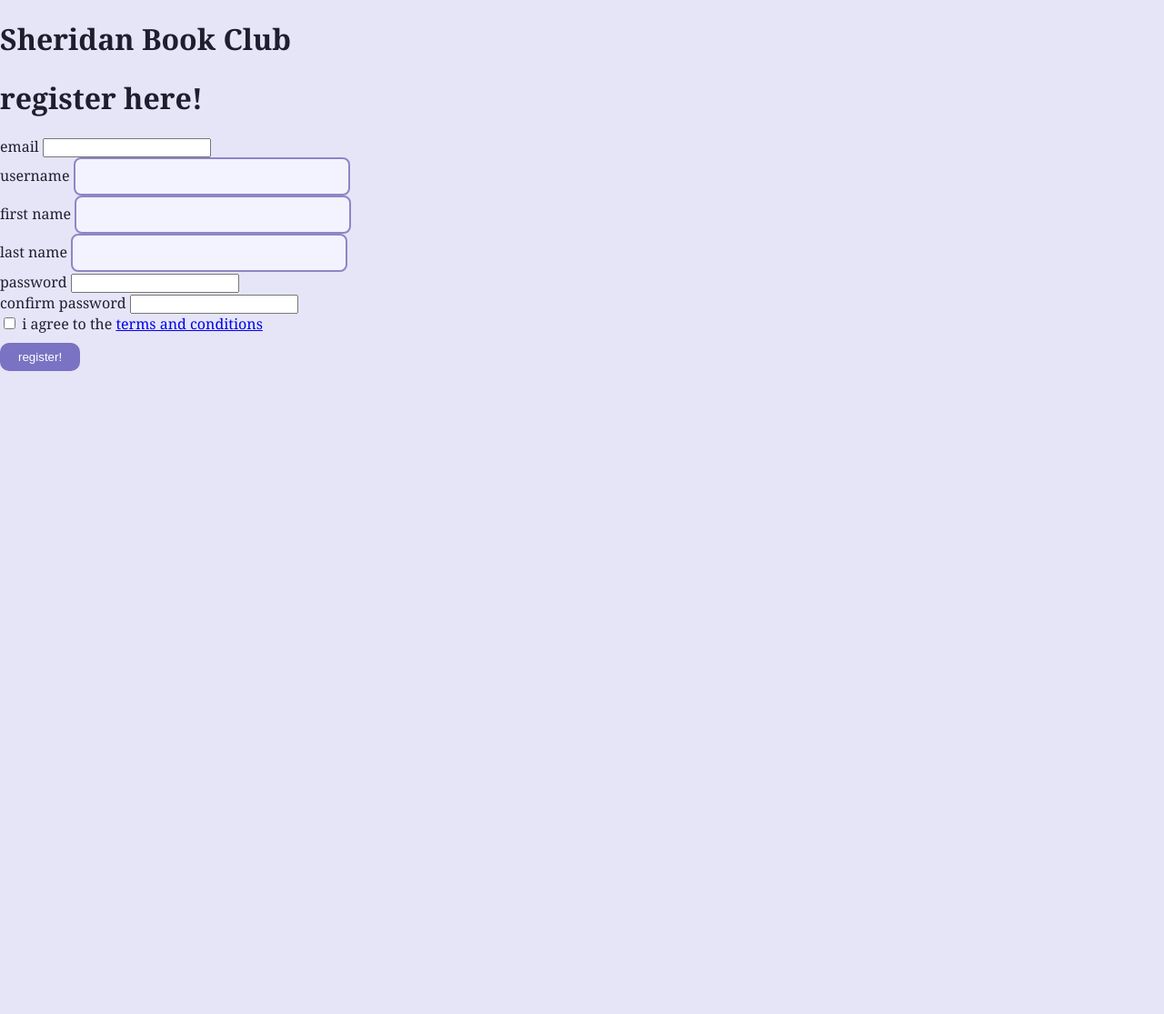
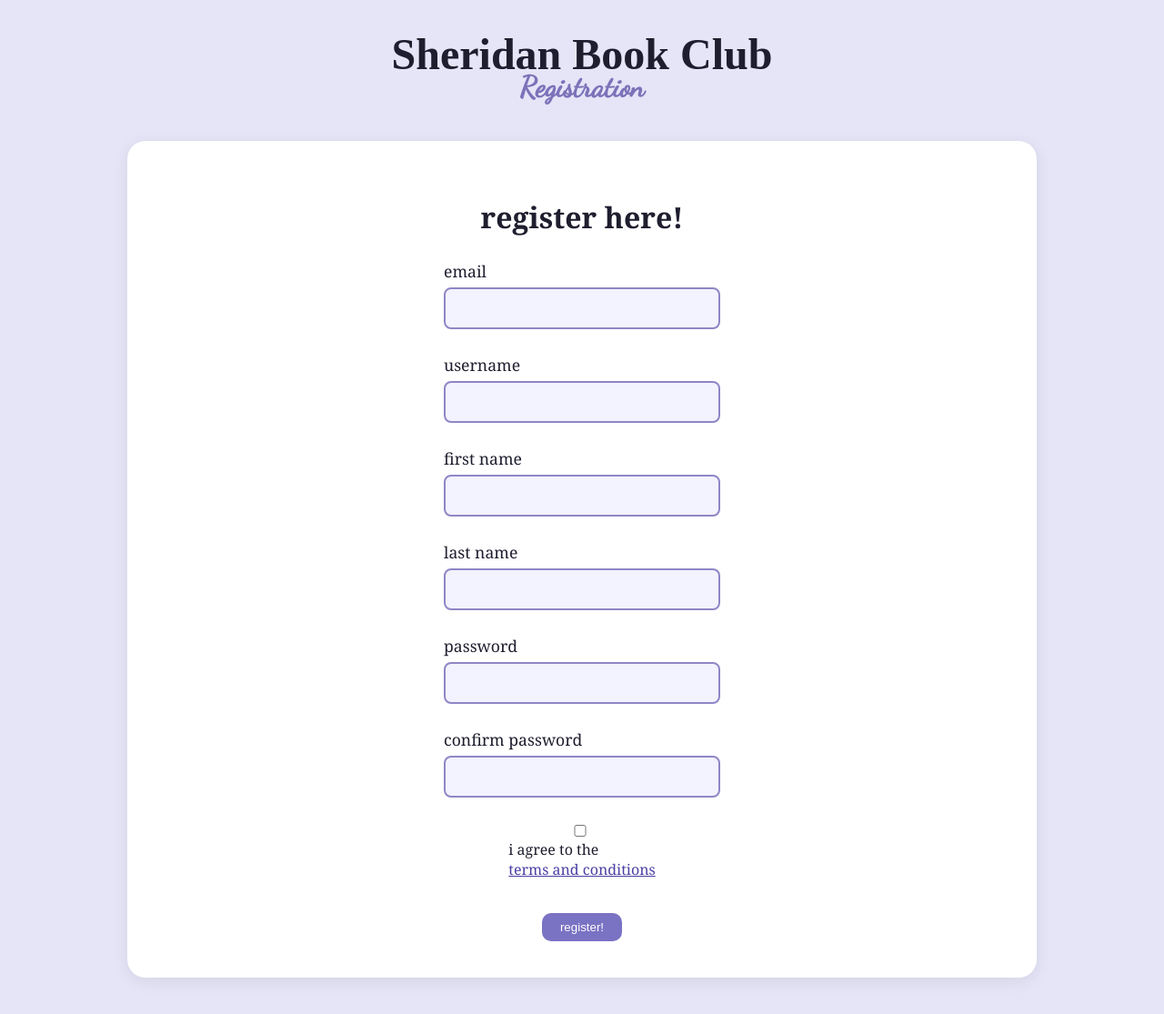
Before and after one commit to alrightjas/Sheridan-Book-Club, a PHP site: page /registration.html in a window 1280 px wide. Shown: the whole page at 91% size. Before the commit the page ends 408 px from the top, so only its background shows below. Run offline with PHP 8.4, Linux system fonts and the light colour scheme.

Commit message:
Final Draft + SQL File

```diff
--- a/login.php
+++ b/login.php
@@ -38,8 +38,10 @@ if($_SERVER["REQUEST_METHOD"] == "POST") {
     <script src="loginscript.js" defer></script>
 </head>
 <body>
+
+    <main>
+    <div class= "content-wrapper">
     <h1>Login Here!</h1>
-    <main>
     <form id="form" action="login.php" method="post">
 
         <div class="form-control">
@@ -60,6 +62,7 @@ if($_SERVER["REQUEST_METHOD"] == "POST") {
         <input type="submit" value="Login">
      </form>
         <script src="login-validation.js"></script>
+</div>
 </main>
 </body>
 </html>
--- a/registration.html
+++ b/registration.html
@@ -6,12 +6,16 @@
     <title>register!&#x2728;</title>
     <link rel="stylesheet" href="stylesheet.css">
     <script src="registrationscript.js" defer></script>
+    <link href="https://fonts.googleapis.com/css2?family=Dancing+Script&display=swap" rel="stylesheet">
 </head>
 
 <body>
-    <h1>Sheridan Book Club</h1>
+    <header>
+        <h1>Sheridan Book Club</h1>
+        <h2>Registration</h2>
+    </header>
 <main>
-    <div class="cup">
+    <div class="content-wrapper">
         <form id="form" action="registration.php" method="POST">
             <h1>register here!</h1>
             <div class ="form-control">
@@ -23,6 +27,7 @@
                 <label for="username">username</label>
                 <input type="text" id="username" name="username"/>
                 <div class="error"></div>
+            </div>
             <div class ="form-control">
                 <label for="firstname">first name</label>
                 <input type="text" id="firstname" name="firstname"/>
@@ -47,14 +52,12 @@
                 <input type="checkbox" id="terms" value="agree"/> i agree to the <a href="#" id="show-terms">terms and conditions</a>
                 <div class="error"></div>
             </div>
-            <div id="terms-model" style="display:none; position:fixed; top:30%; left:50%; transform:translate(-50%, -50%); background:#fff; border:1px solid #ccc; padding:20px; z-index:1000;">
-            <p>jas and ishal are the greatest of all time</p>
+            <div id="terms-modal" style="display:none; position:fixed; top:30%; left:50%; transform:translate(-50%, -50%); background:#fff; border:1px solid #ccc; padding:20px; z-index:1000;">
+            <p>jas and ishak are the greatest of all time</p>
             <button id="close-terms">close</button>
 </div>
 <button type="submit">register!</button>
 </form>
 </main>
-    <script src="registration-validation.js"></script>
-
 </body>
 </html>
--- a/resigistrationscript.js
+++ b/registrationscript.js
@@ -11,81 +11,74 @@ document.addEventListener('DOMContentLoaded', () => {
     const termsModal = document.getElementById('terms-modal');
     const closeTerms = document.getElementById('close-terms');
 
-    showTerms.addEventListener('click', () => {
+    showTerms.addEventListener('click', (e) => {
         e.preventDefault();
         termsModal.style.display = 'block';
     });
 
-    closeTerms.addEventListener('click', () => {
+    closeTerms.addEventListener('click', (e) => {
         e.preventDefault();
         termsModal.style.display = 'none';
     });
 
+    function showError(input, message) {
+        const formControl = input.parentElement;
+        const errorDiv = formControl.querySelector(".error");
+        errorDiv.textContent = message;
+        input.classList.add("error-input");
+    }
+
     function clearErrors(input) {
         const formControl = input.parentElement;
         const errorDiv = formControl.querySelector(".error");
-        errorDiv.textContent = message;
-        input.classList.remove('error-input');
+        errorDiv.textContent = "";
+        input.classList.remove("error-input");
     }
 
-    async function checkUsername(usernameValue) {
-        const response = await fetch('check_username.php?username=' + encodeURIComponent(usernameValue));
-        const data = await response.json();
-        return data.exists;
-    }
-    async function validateForm() {
-        let valid = true;
-
-    }
-
-    function vaidateForm() {
+    function validateForm() {
         let valid = true;
 
         if (email.value.trim() === '') {
-            showError(email, 'Email is required');
-            valid = false;
-            } else if (!/\S+@\S+\.\S+/.test(email.value)) {
-            showError(email, 'Email is not valid');
+            showError(email, "Email is required");
             valid = false;
         } else {
             clearErrors(email);
         }
 
         if (username.value.trim() === '') {
-            showError(username, 'Username is required');
+            showError(username, "Username is required");
             valid = false;
         } else {
-            clearError(username);
+            clearErrors(username);
         }
 
-
         if (firstname.value.trim() === '') {
-            showError(firstname, 'First name required');
+            showError(firstname, "First name is required");
             valid = false;
         } else {
             clearErrors(firstname);
         }
 
         if (lastname.value.trim() === '') {
-            showError(lastname, 'Last name required');
+            showError(lastname, "Last name is required");
             valid = false;
         } else {
             clearErrors(lastname);
         }
 
-        if (pword.value.trim() === '') {
-            showError(pword, 'Password is required');
+        if (pword.value.trim() === "") {
+            showError(pword, "Password is required");
             valid = false;
-            } else if (pword2.value !== pword.value) {
-            showError(pword2, 'Passwords do not match');
+        } else if (pword.value !== pword2.value) {
+            showError(pword2, "Passwords do not match");
             valid = false;
         } else {
+            clearErrors(pword);
             clearErrors(pword2);
-            clearErrors(pword);
         }
 
         if (!terms.checked) {
-            showError(terms, 'You must agree to the terms');
+            showError(terms, "You must agree to the terms");
             valid = false;
         } else {
             clearErrors(terms);
@@ -96,7 +89,9 @@ document.addEventListener('DOMContentLoaded', () => {
 
         form.addEventListener('submit', async (e) => {
         e.preventDefault();
-        if (!vaidateForm()) return;
+
+        if (!validateForm()) return;
+
         const formData = new FormData(form);
 
         try {
@@ -104,16 +99,17 @@ document.addEventListener('DOMContentLoaded', () => {
                 method: 'POST',
                 body: formData
             });
-            const result = await response.text();
 
-            if (response.ok) {
-                alert('Registration successful!');
-                window.location.href = 'login.html';
+            const result = await response.json();
+
+            if (result.success) {
+                window.location.href = "login.php";
             } else {
-                alert('Registration failed: ' + result);
+                alert(result.message || "Registration failed.");
             }
+
         } catch (error) {
-            alert('An error occurred: ' + error.message);
+            alert("Error: " + error.message);
         }
     });
 });
--- a/stylesheet.css
+++ b/stylesheet.css
@@ -8,7 +8,6 @@ body {
     font-family: "Georgia", serif;
     color: #1e1e2f;
 }
-
 
 header h1 {
     font-family: "Playfair Display", serif;
@@ -55,6 +54,35 @@ nav a {
 nav a:hover {
     background: #4f4a89;
 }
+
+form {
+    display: flex;
+    flex-direction: column;
+    align-items: center;
+    gap: 5px;
+}
+
+.form-control {
+    display: flex;
+    flex-direction: column;
+    margin-bottom: 22px;
+}
+
+.form-control input[type="checkbox"] {
+    margin-right: 8px;
+}
+
+.form-control a {
+    color: #4a3fa3;
+    text-decoration: underline;
+}
+.form-control label {
+    margin-bottom: 6px;
+    font-size: 1.1rem;
+    color: #1e1e2f;
+    font-family: "Georgia", serif;
+}
+
 .content-wrapper {
     max-width: 900px;
     margin: 40px auto;
@@ -143,13 +171,16 @@ nav a:hover {
     background: #f3f2ff;
 }
 
-input[type="text"] {
+input[type="text"],
+input[type="email"],
+input[type="password"] {
     width: 280px;
     padding: 10px;
     border: 2px solid #8e86c6;
     border-radius: 8px;
     font-size: 1rem;
     background-color: #f3f2ff;
+    font-family: "Georgia", serif;
 }
 
 button, input[type="submit"] {
@@ -165,6 +196,12 @@ button, input[type="submit"] {
 
 button:hover, input[type="submit"]:hover {
     background: #524b8f;
+}
+
+#terms-modal {
+    width: 300px;
+    border-radius: 15px;
+    box-shadow: 0 4px 14px rgba(0,0,0,0.2);
 }
 
 #progressBar {
```
Also changed, not shown: community.php (+12 -3 lines), index.php (+8 -1 lines), logout.php (added, +7 -0 lines), personal.php (+5 -5 lines), registration.php (+22 -21 lines). Lines whose indentation alone changed are shown as unchanged.
